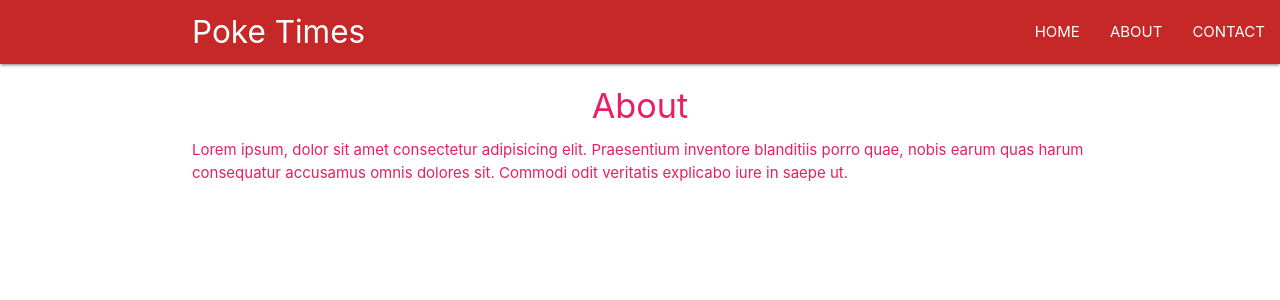
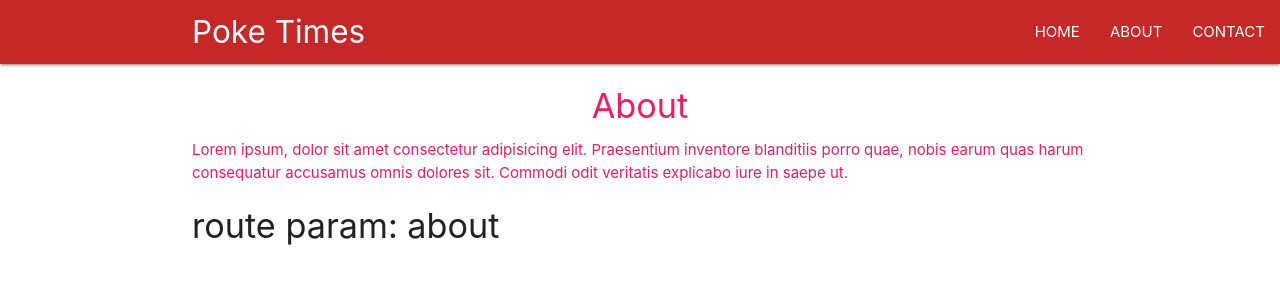
Before and after one commit to mfcandan/poke-times, a React (Create React App) app: page /about in a window 1280 px wide. Shown: the top 300 px of the page. Built offline with nearby package versions, Linux system fonts and the light colour scheme.

Commit message:
route params

```diff
--- a/src/App.js
+++ b/src/App.js
@@ -3,6 +3,7 @@
 import Home from './components/Home'
 import About from './components/About'
 import Contact from './components/Contact'
+import Post from './components/Post'
 
 function App() {
   return (
@@ -12,6 +13,7 @@
           <Route exact path='/' component={Home} />
           <Route path='/about' component={About} />
           <Route path='/contact' component={Contact} />
+          <Route path="/:post_id" component={Post} />
         </div>
       </Router>
 
--- /dev/null
+++ b/src/components/Post.js
@@ -0,0 +1,21 @@
+import React, { Component } from 'react'
+
+export default class Post extends Component {
+    state={
+        id: null
+    }
+
+    componentDidMount(){
+        let id = this.props.match.params.post_id;
+        this.setState({
+            id: id
+        })
+    }
+    render() {
+        return (
+            <div className="container">
+                <h4>route param: {this.state.id}</h4>
+            </div>
+        )
+    }
+}
```
